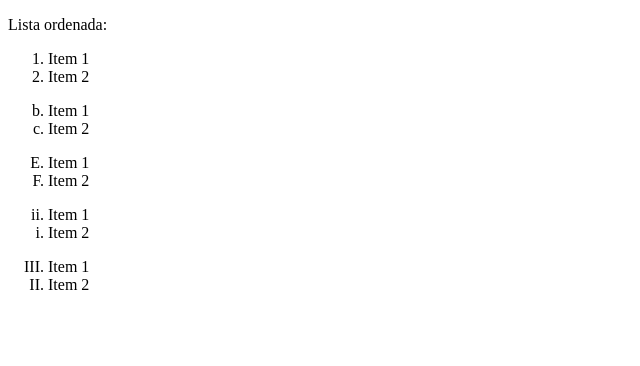
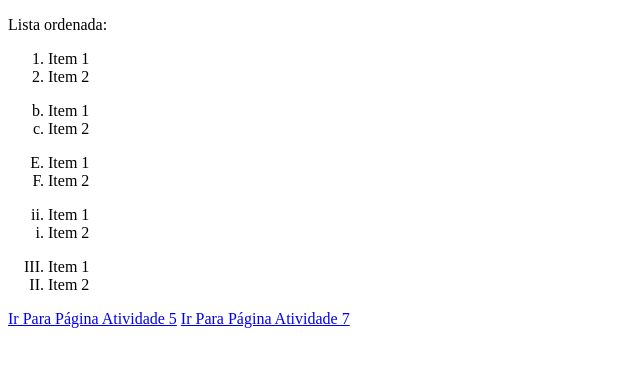
Before and after one commit to ArthurTrindade09/Web1_atividade6, a plain HTML site: page index.html in a window 1280 px wide. Shown: the whole page, without its empty margins (0-640 px from the left). Drawn offline with Linux system fonts and the light colour scheme.

Commit message:
Update index.html to include footer links
Added footer with links to previous and next activities.

```diff
--- a/index.html
+++ b/index.html
@@ -1,9 +1,6 @@
 <!DOCTYPE html>
 
-<!--
-  Este comentário ocupa
-  mais de uma linha.
--->
+<!-- Atividade 6 -->
 
 
 <html>
@@ -33,4 +30,8 @@
             <li>Item 2</li>
         </ol>
     </body>
+    <footer>
+        <a href="https://arthurtrindade09.github.io/Web1_atividade5/">Ir Para Página Atividade 5</a>
+        <a href="https://arthurtrindade09.github.io/Web1_atividade7/">Ir Para Página Atividade 7</a>
+    </footer>
 </html>
```
